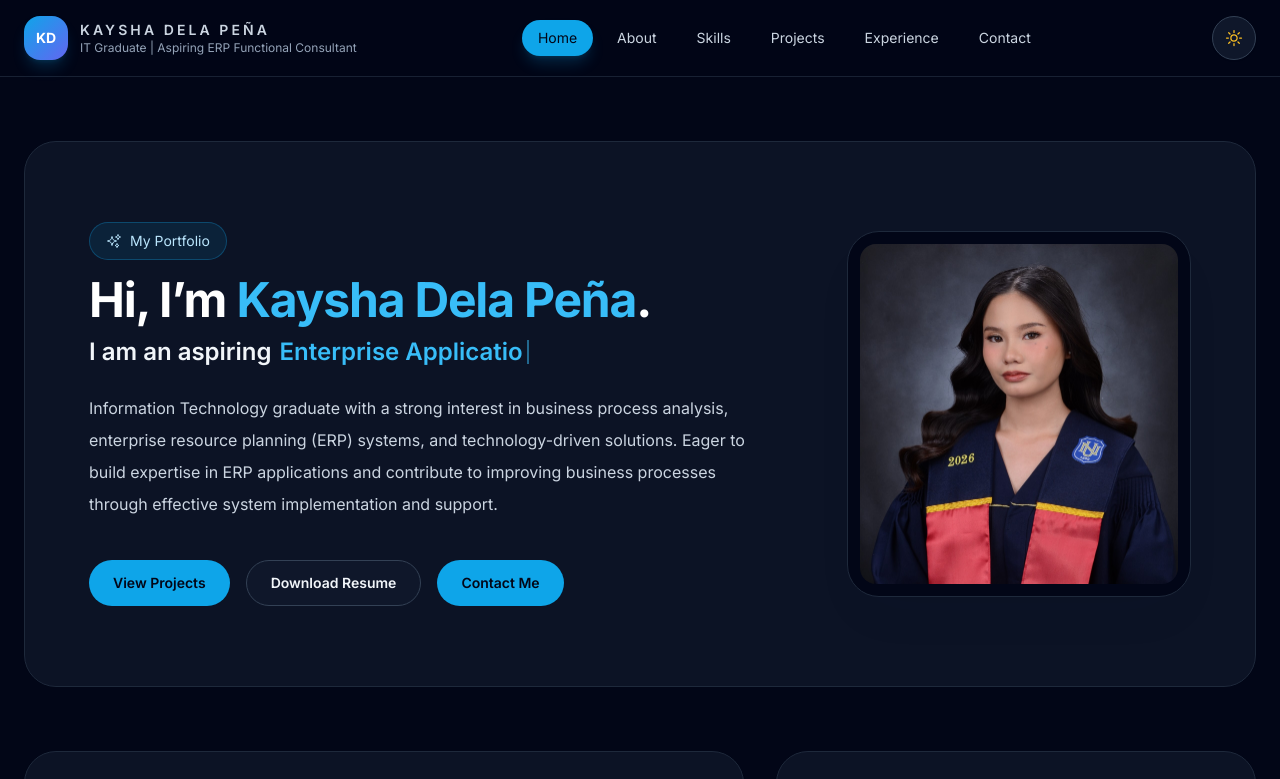
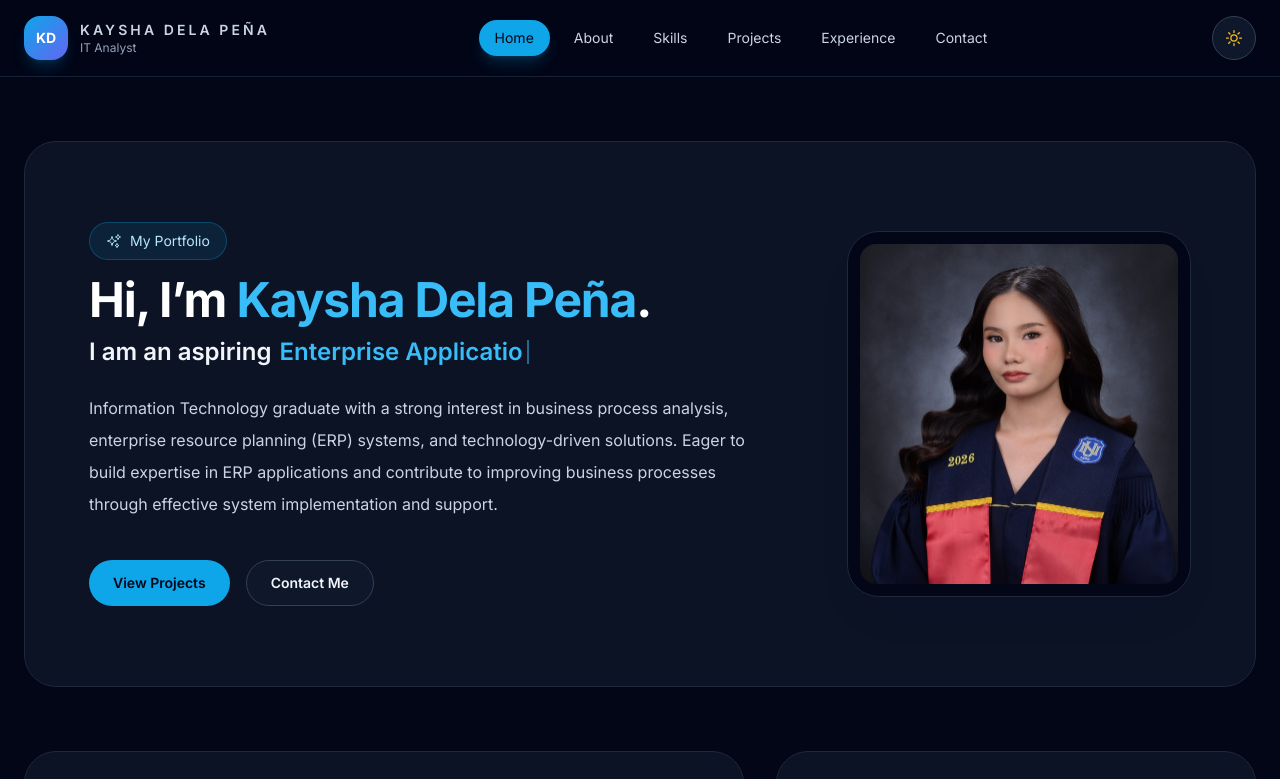
Before and after one commit to shadp11/portfolio, a React (Vite) app in the folder frontend/: page / in a window 1280 px wide. Shown: the top 779 px of the page. Built offline with nearby package versions, Linux system fonts and the light colour scheme.

Commit message:
Remove resume

```diff
--- a/frontend/src/App.jsx
+++ b/frontend/src/App.jsx
@@ -95,11 +95,11 @@ const skillGroups = [
 const businessSkills = [
   "Business Process Analysis",
   "Requirements Analysis",
+  "Documentation",
   "Functional Testing",
   "Regression Testing",
   "User Acceptance Testing (UAT)",
   "API Testing",
-  "Documentation",
 ];
 
 const certificates = [
@@ -344,7 +344,7 @@ function App() {
                 Kaysha Dela Peña
               </p>
               <p className="text-xs text-slate-500 dark:text-slate-400">
-                IT Graduate | Aspiring ERP Functional Consultant
+                IT Analyst
               </p>
             </div>
           </div>
@@ -421,17 +421,17 @@ function App() {
               >
                 View Projects
               </a>
-              <a
+              {/* <a
                 href="/Kaysha_DelaPeña_Resume.pdf"
                 target="_blank"
                 rel="noopener noreferrer"
                 className="inline-flex items-center justify-center rounded-full border border-slate-300 bg-white px-6 py-3 text-sm font-semibold text-slate-900 transition hover:border-slate-400 hover:bg-slate-50 dark:border-slate-700 dark:bg-slate-900 dark:text-slate-100 dark:hover:bg-slate-800"
               >
                 Download Resume
-              </a>
+              </a> */}
               <a
                 href="#contact"
-                className="inline-flex items-center justify-center rounded-full bg-slate-950 px-6 py-3 text-sm font-semibold text-white transition hover:bg-slate-800 dark:bg-sky-500 dark:text-slate-950 dark:hover:bg-sky-400"
+                className="inline-flex items-center justify-center rounded-full border border-slate-300 bg-white px-6 py-3 text-sm font-semibold text-slate-900 transition hover:border-slate-400 hover:bg-slate-50 dark:border-slate-700 dark:bg-slate-900 dark:text-slate-100 dark:hover:bg-slate-800"
               >
                 Contact Me
               </a>
@@ -891,14 +891,14 @@ function App() {
                   </div>
                 </div>
 
-                <a
+                {/* <a
                   href="/Kaysha_DelaPeña_Resume.pdf"
                   target="_blank"
                   rel="noopener noreferrer"
                   className="mt-8 inline-flex items-center justify-center rounded-full bg-sky-500 px-6 py-3 text-sm font-semibold text-white transition hover:bg-sky-400"
                 >
                   Download Resume
-                </a>
+                </a> */}
               </div>
             </div>
             <div className="rounded-[2rem] border border-slate-200/80 bg-white/90 p-10 shadow-xl shadow-slate-900/5 backdrop-blur dark:border-slate-800 dark:bg-slate-900/80">
```
